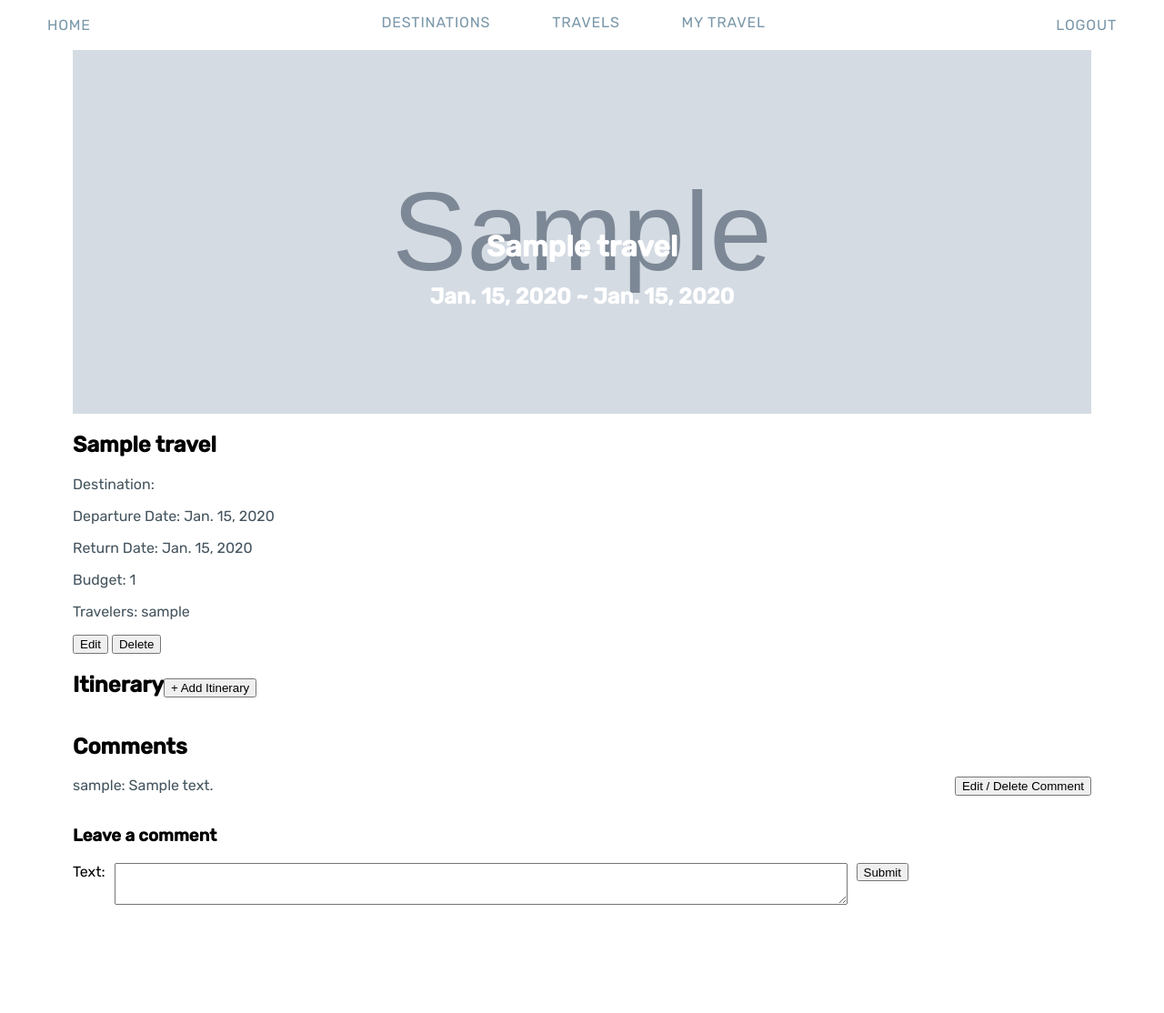
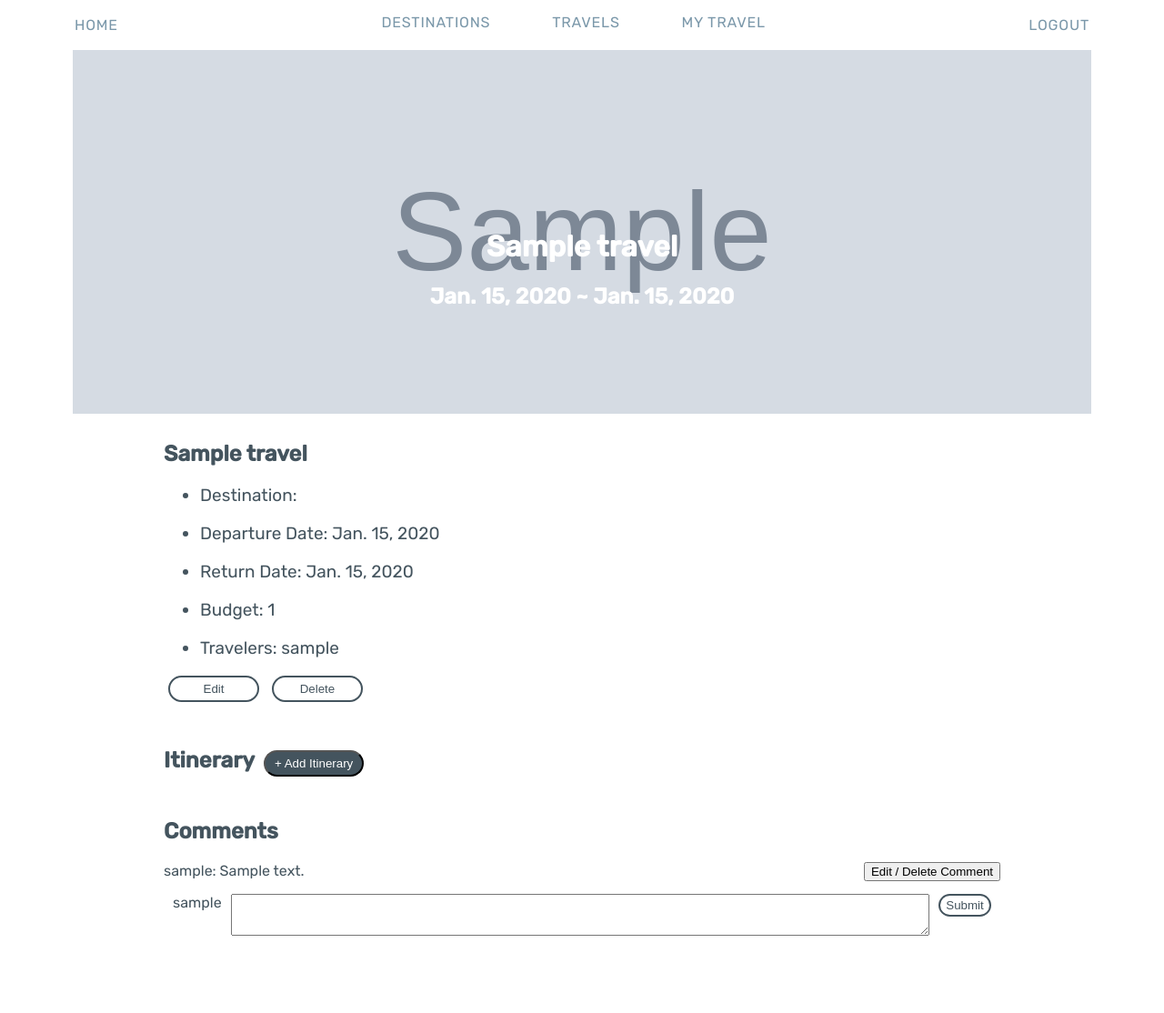
Before and after one commit to jihyekwak/project-4-travel, a Django app: page /travels/1 in a window 1280 px wide. Shown: the whole page at 91% size. Before the commit the page ends 995 px from the top, so only its background shows below. Run offline with Django 4.2, Linux system fonts and the light colour scheme; a user stored in the database is signed in; tables that the repository leaves empty hold one stand-in row (values such as "Sample post"); grey boxes marked "Sample" are stand-in pictures; data that the repository does not hold is empty.

Commit message:
add styles travel detail page

```diff
--- a/main_app/static/styles/styles.css
+++ b/main_app/static/styles/styles.css
@@ -24,7 +24,7 @@ nav {
 	top: 0;
 	left: 0;
 	right: 0;
-    margin: 0 10px;
+    margin: 0 40px;
 	background-color: white;
 	z-index: 100;
     text-align: center;
@@ -204,6 +204,10 @@ Home Page
         padding: 50px 0px;
     }
 
+    nav {
+        margin: 0;
+    }
+
     .home-header {
         height: 300px;
     }
@@ -327,7 +331,7 @@ Destination List Page
     max-width: 300px;
     height: 400px;
     background-color: white;
-    box-shadow: 0 4px 8px 0 rgba(0, 0, 0, 0.2), 0 6px 20px 0 rgba(0, 0, 0, 0.19);
+    /* box-shadow: 0 4px 8px 0 rgba(0, 0, 0, 0.2), 0 6px 20px 0 rgba(0, 0, 0, 0.19); */
 }
 
 .destination-card-content a {
@@ -357,7 +361,7 @@ Travel List Page
     max-width: 300px;
     height: 400px;
     background-color: white;
-    box-shadow: 0 4px 8px 0 rgba(0, 0, 0, 0.2), 0 6px 20px 0 rgba(0, 0, 0, 0.19);
+    /* box-shadow: 0 4px 8px 0 rgba(0, 0, 0, 0.2), 0 6px 20px 0 rgba(0, 0, 0, 0.19); */
 }
 
 .travel-card-content a {
@@ -427,9 +431,41 @@ Travel Detail Page
     color: white;
 }
 
+.travel-edit-delete-btn {
+    border: 2px solid #44545E;
+    border-radius: 20px;
+    width: 100px;
+    padding: 5px;
+    background-color: white;
+    color: #44545E;
+    margin: auto 5px;
+}
+
+.detail-content {
+    margin: 30px 100px;
+}
+
+.detail-content h2 {
+    color: #44545E;
+}
+
+.detail-content p, li {
+    font-size: 19px;
+    color: #44545E;
+}
+
+.itinerary {
+    margin: 30px 100px;
+}
+
+.itinerary h2 {
+    color: #44545E;
+}
+
+
 .itinerary-card-content {
     margin: 0 0 20px 0;
-    border: 1px solid #44545E;
+    /* border: 1px solid #44545E; */
     border-radius: 5px;
     padding: 10px;
 }
@@ -438,10 +474,19 @@ Travel Detail Page
     display: flex;
     flex-direction: row;
     align-items: baseline;
+    gap: 10px;
 }
 
 .detail-itinerary-add a{
     text-decoration: none;
+}
+
+.itinerary-add-btn {
+    background-color: #44545E;
+    color: white;
+    border-radius: 20px;
+    padding: 5px 10px;
+    width: fit-content;
 }
 
 table {
@@ -449,9 +494,10 @@ table {
 }
 
 table, th, td {
-    border: 2px solid #44545E;
+    border: 2px solid #44545E80;
     border-collapse: collapse;
     padding: 0 5px;
+    color: #44545E;
 }
 
 th {
@@ -466,23 +512,45 @@ td {
     display: flex;
     flex-direction: column;
     align-items: center;
-    margin-top: 25%;
+    margin-top: 10%;
     gap: 5px;
 }
 
-.comment {
+.itinerary-edit-delete-btn {
+    border: 2px solid #44545E;
+    border-radius: 20px;
+    width: 60px;
+    background-color: white;
+    color: #44545E;
+}
+
+.travel-comment {
+    margin: 30px 100px;
+}
+
+.travel-comment h2 {
+    color: #44545E;
+}
+
+.comment-list {
     display: flex;
     flex-direction: row;
     justify-content: space-between;
 }
 
-.comment p{
+.comment-list p{
     margin-top: 0px;
+    color: #44545E;
 }
 
 .comment-create-form {
     display: flex;
     gap: 10px;
+    padding: 0 10px;
+}
+
+.comment-create-form span {
+    color: #44545E;
 }
 
 .comment-create-form textarea{
@@ -490,8 +558,17 @@ td {
     height: 40px;
 }
 
+.comment-create-form label {
+    display: none;
+}
+
 .comment-create-form input {
-    height : 20px;
+    height : 25px;
+    border: 2px solid #44545E;
+    border-radius: 20px;
+    width: 60px;
+    background-color: white;
+    color: #44545E;
 }
 
 /* -------------
@@ -607,3 +684,7 @@ label   {
 
 
 }
+
+button:hover {
+    transform: scale(1.1);
+}
--- a/main_app/templates/travel_detail.html
+++ b/main_app/templates/travel_detail.html
@@ -10,31 +10,36 @@
                 <h2>{{travel.departure_date}} ~ {{travel.return_date}}</h2>
             </div>
         </div>
+
         <div class="detail-content">
             <h2>{{travel.title}}</h2>
-            <p>Destination:
+            <ul>
+                <li><p>Destination:
                     {% for destination in travel.destinations.all %}
                     <span>{{destination.city}}</span>
                 {% endfor %}
-            </p>
-            <p>Departure Date: {{travel.departure_date}}</p>
-            <p>Return Date: {{travel.return_date}}</p>
-            <p>Budget: {{travel.budget}}</p>
-            <p>Travelers:
+                </p></li>
+                <li><p>Departure Date: {{travel.departure_date}}</p></li>
+                <li><p>Return Date: {{travel.return_date}}</p></li>
+                <li><p>Budget: {{travel.budget}}</p></li>
+                <li><p>Travelers:
                     {% for traveler in travel.travelers.all %}
                         <span>{{traveler.username}}</span>
                     {% endfor %}
-            </p>
+                </p></li>
+            </ul>
+            <div>
+                <a href="{% url 'travel_update' travel.pk %}"><button class="travel-edit-delete-btn">Edit</button></a>
+                <a href="{% url 'travel_delete' travel.pk %}"><button class="travel-edit-delete-btn">Delete</button></a>
             </div>
-        <div>
-            <a href="{% url 'travel_update' travel.pk %}"><button>Edit</button></a>
-            <a href="{% url 'travel_delete' travel.pk %}"><button>Delete</button></a>
         </div>
+
+        <div class="itinerary">
             <div class="detail-itinerary-add">
                 <h2>Itinerary</h2>
-            <a href="{% url 'itinerary_create' travel.pk %}"><button> + Add Itinerary</button></a>
+                <a href="{% url 'itinerary_create' travel.pk %}"><button class="itinerary-add-btn"> + Add Itinerary</button></a>
             </div>
-        <div>
+            <div class="itinerary-list">
                 {% for itinerary in travel.itineraries.all %}
                 <div class="itinerary-card-content">
                     <!-- <h3>Day{{itinerary.day}}</h3>
@@ -84,8 +89,8 @@
                                 <td><p>{{itinerary.daily_budget}}</p></td>
                                 <td>
                                     <div class="detail-itinerary-edit-delete">
-                                    <a href="{% url 'itinerary_update' pk=travel.pk itinerary_id=itinerary.id %}"><button>Edit</button></a>
-                                    <a href="{% url 'itinerary_delete' pk=travel.pk itinerary_id=itinerary.id %}"><button>Delete</button></a>
+                                        <a href="{% url 'itinerary_update' pk=travel.pk itinerary_id=itinerary.id %}"><button class="itinerary-edit-delete-btn">Edit</button></a>
+                                        <a href="{% url 'itinerary_delete' pk=travel.pk itinerary_id=itinerary.id %}"><button class="itinerary-edit-delete-btn">Delete</button></a>
                                     </div>
                                 </td>
                             </tr>
@@ -98,26 +103,26 @@
                 </div>
             {% endfor %}
             </div>
-        <div>
+        </div>
+
+        <div class="travel-comment">
             <h2>Comments</h2>
             {% for comment in travel.comments.all %}
-                <div class="comment">
+                <div class="comment-list">
                     <p>{{comment.author}}: {{comment.text}}</p>
                     <a class="comment-edit-delete" href="{% url 'comment_update_delete' pk=travel.pk comment_id=comment.id %}"><button>Edit / Delete Comment</button></a>
                 </div>
-
             {% endfor%}
-            <div>
-                <h3>Leave a comment</h3>
+            <div class="comment-new">
+                <!-- <h3>Leave a comment</h3> -->
                 <form class="comment-create-form" method="post">
+                    <span>{{user.username}}</span>
                     {% csrf_token %}
                     {{form.as_table}}
                     <input type="submit" value="Submit" />
                 </form>
             </div>
-
         </div>
-
 
     </div>
 
```
Lines whose indentation alone changed are shown as unchanged.
